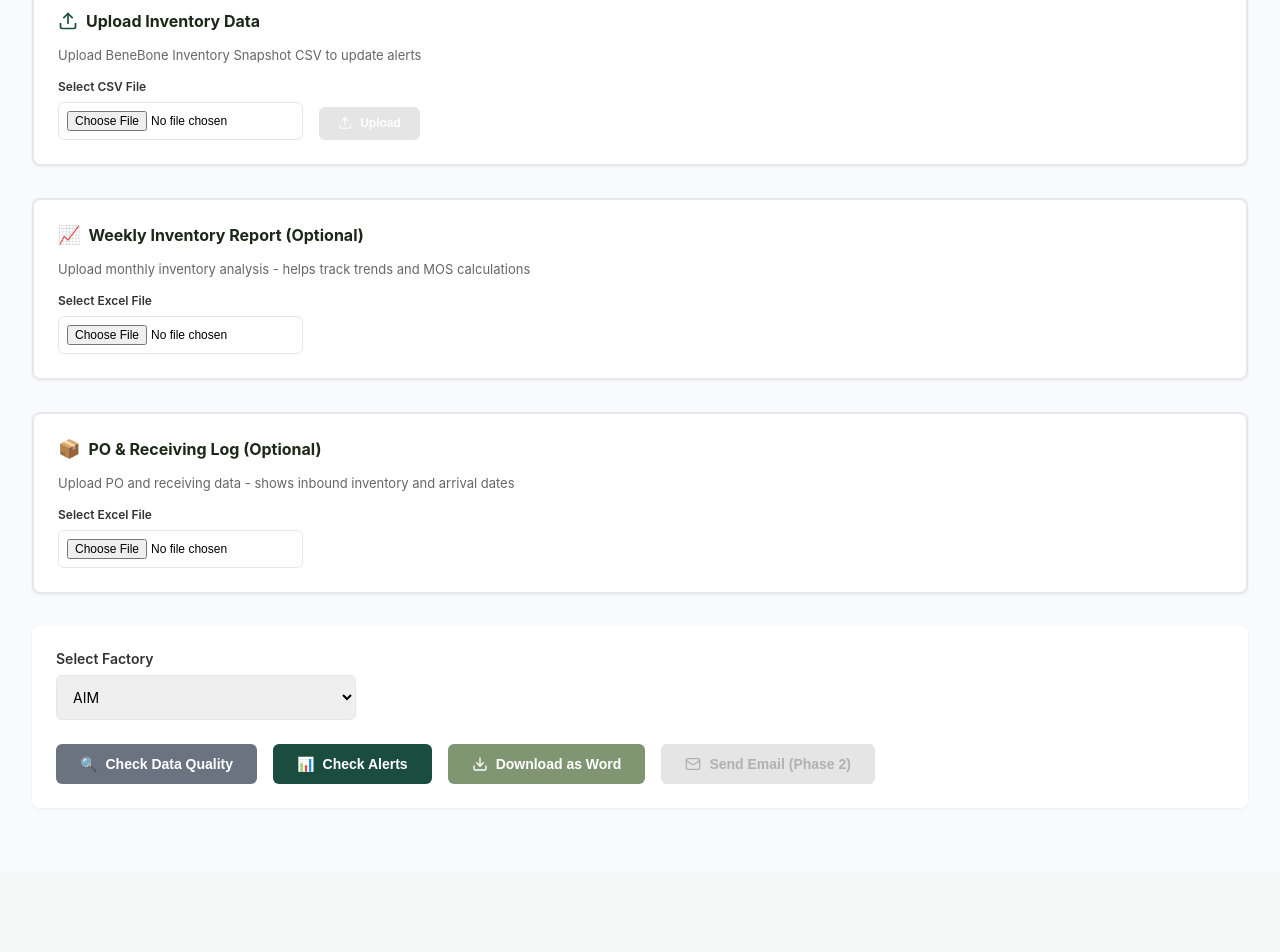
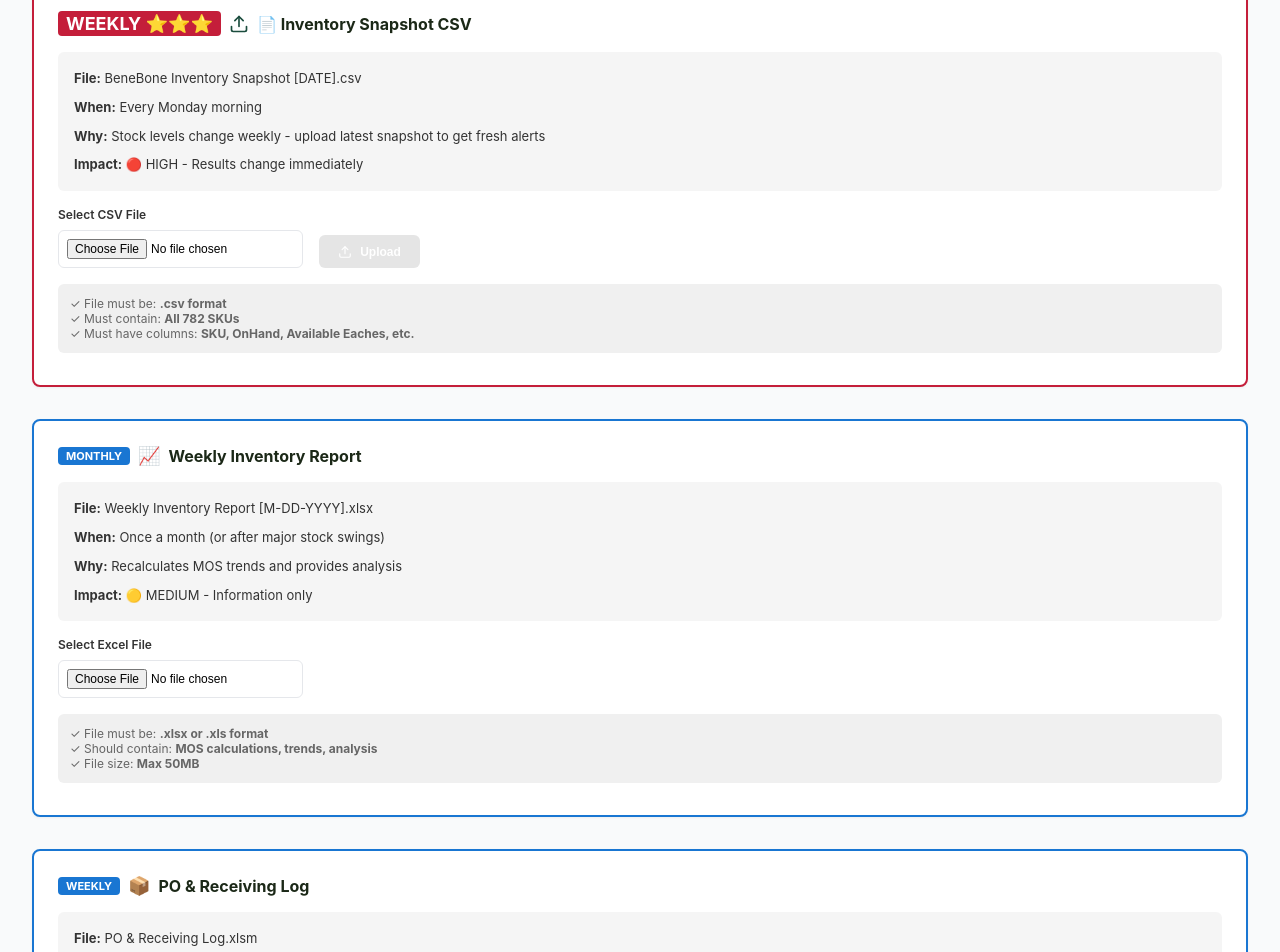
Before and after one commit to ascendaiinovations-boop/benebone-intelligence, a React (Vite) app in the folder frontend/: page / in a window 1280 px wide. Shown: the part 120-1072 px from the top of the page. Before the commit the page ends 992 px from the top, so only its background shows below. Built offline with nearby package versions, Linux system fonts and the light colour scheme.

Commit message:
Fix upload endpoints and add clear file format instructions under each button

```diff
--- a/frontend/src/App.jsx
+++ b/frontend/src/App.jsx
@@ -71,7 +71,12 @@
         body: formData
       })
       const data = await response.json()
-      setReportStatus(data.success ? '✅ Report uploaded successfully' : '❌ Upload failed')
+      if (data.success) {
+        setReportStatus('✅ Weekly Inventory Report uploaded successfully')
+        document.getElementById('reportInput').value = ''
+      } else {
+        setReportStatus(`❌ ${data.error || 'Upload failed'}`)
+      }
     } catch (error) {
       setReportStatus(`❌ Error: ${error.message}`)
     }
@@ -91,7 +96,12 @@
         body: formData
       })
       const data = await response.json()
-      setPoStatus(data.success ? '✅ PO log uploaded successfully' : '❌ Upload failed')
+      if (data.success) {
+        setPoStatus('✅ PO & Receiving Log uploaded successfully')
+        document.getElementById('poInput').value = ''
+      } else {
+        setPoStatus(`❌ ${data.error || 'Upload failed'}`)
+      }
     } catch (error) {
       setPoStatus(`❌ Error: ${error.message}`)
     }
@@ -198,17 +208,24 @@
       <Header />
       <div style={{ padding: '2rem', maxWidth: '1400px', margin: '0 auto' }}>
 
-        {/* CSV UPLOAD SECTION */}
-        <div style={{ marginBottom: '2rem', background: 'white', padding: '1.5rem', borderRadius: '8px', boxShadow: '0 1px 3px rgba(0,0,0,0.05)', border: '2px solid #e5e7eb' }}>
-          <div style={{ display: 'flex', alignItems: 'center', marginBottom: '1rem' }}>
-            <Upload size={20} style={{ marginRight: '0.5rem', color: '#1b4d3e' }} />
-            <h2 style={{ fontSize: '16px', fontWeight: 700, color: '#1b2817', margin: 0 }}>Upload Inventory Data</h2>
+        {/* CSV UPLOAD SECTION - WEEKLY */}
+        <div style={{ marginBottom: '2rem', background: 'white', padding: '1.5rem', borderRadius: '8px', boxShadow: '0 1px 3px rgba(0,0,0,0.05)', border: '2px solid #c41e3a' }}>
+          <div style={{ display: 'flex', alignItems: 'center', justifyContent: 'space-between', marginBottom: '1rem' }}>
+            <div style={{ display: 'flex', alignItems: 'center' }}>
+              <span style={{ marginRight: '0.5rem', fontSize: '18px', fontWeight: 'bold', color: 'white', background: '#c41e3a', padding: '2px 8px', borderRadius: '4px' }}>WEEKLY ⭐⭐⭐</span>
+              <Upload size={20} style={{ marginRight: '0.5rem', color: '#1b4d3e' }} />
+              <h2 style={{ fontSize: '16px', fontWeight: 700, color: '#1b2817', margin: 0 }}>📄 Inventory Snapshot CSV</h2>
+            </div>
           </div>
-          <p style={{ fontSize: '13px', color: '#666', margin: '0 0 1rem 0' }}>
-            Upload BeneBone Inventory Snapshot CSV to update alerts
-          </p>
 
-          <div style={{ display: 'flex', gap: '1rem', alignItems: 'flex-end', flexWrap: 'wrap' }}>
+          <div style={{ background: '#f5f5f5', padding: '1rem', borderRadius: '6px', marginBottom: '1rem', fontSize: '13px', lineHeight: '1.6', color: '#333' }}>
+            <div><strong>File:</strong> BeneBone Inventory Snapshot [DATE].csv</div>
+            <div style={{ marginTop: '0.5rem' }}><strong>When:</strong> Every Monday morning</div>
+            <div style={{ marginTop: '0.5rem' }}><strong>Why:</strong> Stock levels change weekly - upload latest snapshot to get fresh alerts</div>
+            <div style={{ marginTop: '0.5rem' }}><strong>Impact:</strong> 🔴 HIGH - Results change immediately</div>
+          </div>
+
+          <div style={{ display: 'flex', gap: '1rem', alignItems: 'flex-end', flexWrap: 'wrap', marginBottom: '1rem' }}>
             <div>
               <label style={{ display: 'block', fontSize: '12px', fontWeight: 600, color: '#333', marginBottom: '0.5rem' }}>
                 Select CSV File
@@ -244,28 +261,42 @@
             </button>
           </div>
 
+          <div style={{ background: '#f0f0f0', padding: '0.75rem', borderRadius: '6px', fontSize: '12px', color: '#666', marginBottom: '0.5rem' }}>
+            <div>✓ File must be: <strong>.csv format</strong></div>
+            <div>✓ Must contain: <strong>All 782 SKUs</strong></div>
+            <div>✓ Must have columns: <strong>SKU, OnHand, Available Eaches, etc.</strong></div>
+          </div>
+
           {uploadStatus && (
             <p style={{
               fontSize: '12px',
-              marginTop: '1rem',
-              color: uploadStatus.startsWith('✅') ? '#059669' : '#dc2626'
+              marginTop: '0.5rem',
+              color: uploadStatus.startsWith('✅') ? '#059669' : '#dc2626',
+              fontWeight: 600
             }}>
               {uploadStatus}
             </p>
           )}
         </div>
 
-        {/* REPORT UPLOAD SECTION */}
-        <div style={{ marginBottom: '2rem', background: 'white', padding: '1.5rem', borderRadius: '8px', boxShadow: '0 1px 3px rgba(0,0,0,0.05)', border: '2px solid #e5e7eb' }}>
-          <div style={{ display: 'flex', alignItems: 'center', marginBottom: '1rem' }}>
-            <span style={{ marginRight: '0.5rem', fontSize: '18px' }}>📈</span>
-            <h3 style={{ fontSize: '16px', fontWeight: 700, color: '#1b2817', margin: 0 }}>Weekly Inventory Report (Optional)</h3>
+        {/* REPORT UPLOAD SECTION - MONTHLY */}
+        <div style={{ marginBottom: '2rem', background: 'white', padding: '1.5rem', borderRadius: '8px', boxShadow: '0 1px 3px rgba(0,0,0,0.05)', border: '2px solid #1976d2' }}>
+          <div style={{ display: 'flex', alignItems: 'center', justifyContent: 'space-between', marginBottom: '1rem' }}>
+            <div style={{ display: 'flex', alignItems: 'center' }}>
+              <span style={{ marginRight: '0.5rem', fontSize: '11px', fontWeight: 'bold', color: 'white', background: '#1976d2', padding: '2px 8px', borderRadius: '4px' }}>MONTHLY</span>
+              <span style={{ marginRight: '0.5rem', fontSize: '18px' }}>📈</span>
+              <h3 style={{ fontSize: '16px', fontWeight: 700, color: '#1b2817', margin: 0 }}>Weekly Inventory Report</h3>
+            </div>
           </div>
-          <p style={{ fontSize: '13px', color: '#666', margin: '0 0 1rem 0' }}>
-            Upload monthly inventory analysis - helps track trends and MOS calculations
-          </p>
 
-          <div style={{ display: 'flex', gap: '1rem', alignItems: 'flex-end', flexWrap: 'wrap' }}>
+          <div style={{ background: '#f5f5f5', padding: '1rem', borderRadius: '6px', marginBottom: '1rem', fontSize: '13px', lineHeight: '1.6', color: '#333' }}>
+            <div><strong>File:</strong> Weekly Inventory Report [M-DD-YYYY].xlsx</div>
+            <div style={{ marginTop: '0.5rem' }}><strong>When:</strong> Once a month (or after major stock swings)</div>
+            <div style={{ marginTop: '0.5rem' }}><strong>Why:</strong> Recalculates MOS trends and provides analysis</div>
+            <div style={{ marginTop: '0.5rem' }}><strong>Impact:</strong> 🟡 MEDIUM - Information only</div>
+          </div>
+
+          <div style={{ display: 'flex', gap: '1rem', alignItems: 'flex-end', flexWrap: 'wrap', marginBottom: '1rem' }}>
             <div>
               <label style={{ display: 'block', fontSize: '12px', fontWeight: 600, color: '#333', marginBottom: '0.5rem' }}>
                 Select Excel File
@@ -280,11 +311,18 @@
             </div>
           </div>
 
+          <div style={{ background: '#f0f0f0', padding: '0.75rem', borderRadius: '6px', fontSize: '12px', color: '#666', marginBottom: '0.5rem' }}>
+            <div>✓ File must be: <strong>.xlsx or .xls format</strong></div>
+            <div>✓ Should contain: <strong>MOS calculations, trends, analysis</strong></div>
+            <div>✓ File size: <strong>Max 50MB</strong></div>
+          </div>
+
           {reportStatus && (
             <p style={{
               fontSize: '12px',
-              marginTop: '1rem',
-              color: reportStatus.startsWith('✅') ? '#059669' : '#dc2626'
+              marginTop: '0.5rem',
+              color: reportStatus.startsWith('✅') ? '#059669' : '#dc2626',
+              fontWeight: 600
             }}>
               {reportStatus}
             </p>
@@ -292,16 +330,23 @@
         </div>
 
         {/* PO UPLOAD SECTION */}
-        <div style={{ marginBottom: '2rem', background: 'white', padding: '1.5rem', borderRadius: '8px', boxShadow: '0 1px 3px rgba(0,0,0,0.05)', border: '2px solid #e5e7eb' }}>
-          <div style={{ display: 'flex', alignItems: 'center', marginBottom: '1rem' }}>
-            <span style={{ marginRight: '0.5rem', fontSize: '18px' }}>📦</span>
-            <h3 style={{ fontSize: '16px', fontWeight: 700, color: '#1b2817', margin: 0 }}>PO & Receiving Log (Optional)</h3>
+        <div style={{ marginBottom: '2rem', background: 'white', padding: '1.5rem', borderRadius: '8px', boxShadow: '0 1px 3px rgba(0,0,0,0.05)', border: '2px solid #1976d2' }}>
+          <div style={{ display: 'flex', alignItems: 'center', justifyContent: 'space-between', marginBottom: '1rem' }}>
+            <div style={{ display: 'flex', alignItems: 'center' }}>
+              <span style={{ marginRight: '0.5rem', fontSize: '11px', fontWeight: 'bold', color: 'white', background: '#1976d2', padding: '2px 8px', borderRadius: '4px' }}>WEEKLY</span>
+              <span style={{ marginRight: '0.5rem', fontSize: '18px' }}>📦</span>
+              <h3 style={{ fontSize: '16px', fontWeight: 700, color: '#1b2817', margin: 0 }}>PO & Receiving Log</h3>
+            </div>
           </div>
-          <p style={{ fontSize: '13px', color: '#666', margin: '0 0 1rem 0' }}>
-            Upload PO and receiving data - shows inbound inventory and arrival dates
-          </p>
 
-          <div style={{ display: 'flex', gap: '1rem', alignItems: 'flex-end', flexWrap: 'wrap' }}>
+          <div style={{ background: '#f5f5f5', padding: '1rem', borderRadius: '6px', marginBottom: '1rem', fontSize: '13px', lineHeight: '1.6', color: '#333' }}>
+            <div><strong>File:</strong> PO & Receiving Log.xlsm</div>
+            <div style={{ marginTop: '0.5rem' }}><strong>When:</strong> Weekly (when orders change)</div>
+            <div style={{ marginTop: '0.5rem' }}><strong>Why:</strong> Shows inbound inventory and arrival dates</div>
+            <div style={{ marginTop: '0.5rem' }}><strong>Impact:</strong> 🟡 MEDIUM - Shows future supply</div>
+          </div>
+
+          <div style={{ display: 'flex', gap: '1rem', alignItems: 'flex-end', flexWrap: 'wrap', marginBottom: '1rem' }}>
             <div>
               <label style={{ display: 'block', fontSize: '12px', fontWeight: 600, color: '#333', marginBottom: '0.5rem' }}>
                 Select Excel File
@@ -316,11 +361,18 @@
             </div>
           </div>
 
+          <div style={{ background: '#f0f0f0', padding: '0.75rem', borderRadius: '6px', fontSize: '12px', color: '#666', marginBottom: '0.5rem' }}>
+            <div>✓ File must be: <strong>.xlsm or .xlsx format</strong></div>
+            <div>✓ Should contain: <strong>PO data, receiving status, lead times</strong></div>
+            <div>✓ File size: <strong>Max 50MB</strong></div>
+          </div>
+
           {poStatus && (
             <p style={{
               fontSize: '12px',
-              marginTop: '1rem',
-              color: poStatus.startsWith('✅') ? '#059669' : '#dc2626'
+              marginTop: '0.5rem',
+              color: poStatus.startsWith('✅') ? '#059669' : '#dc2626',
+              fontWeight: 600
             }}>
               {poStatus}
             </p>
```
Also changed, not shown: frontend/api/upload-po.js (+3 -41 lines), frontend/api/upload-report.js (+3 -41 lines).
